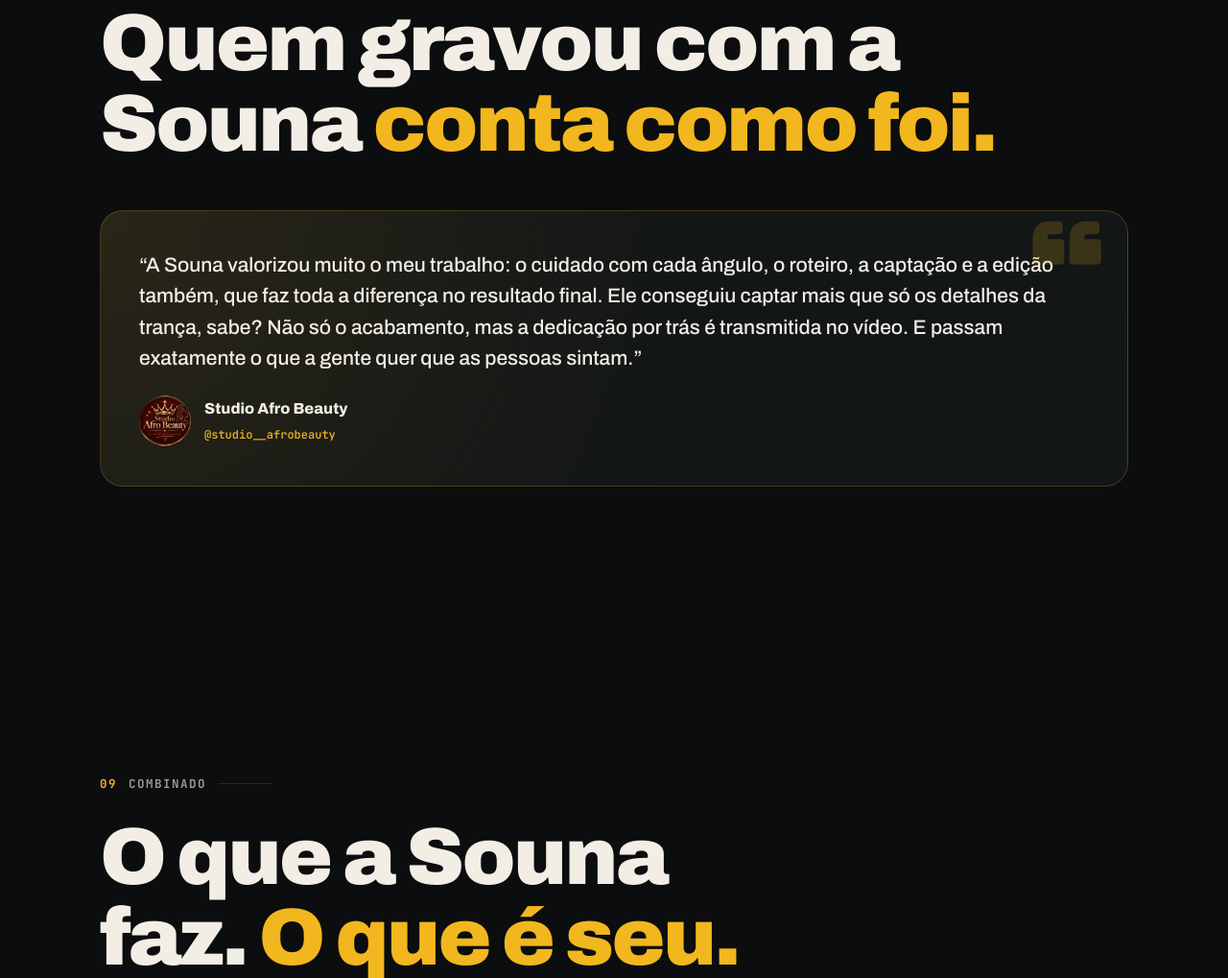
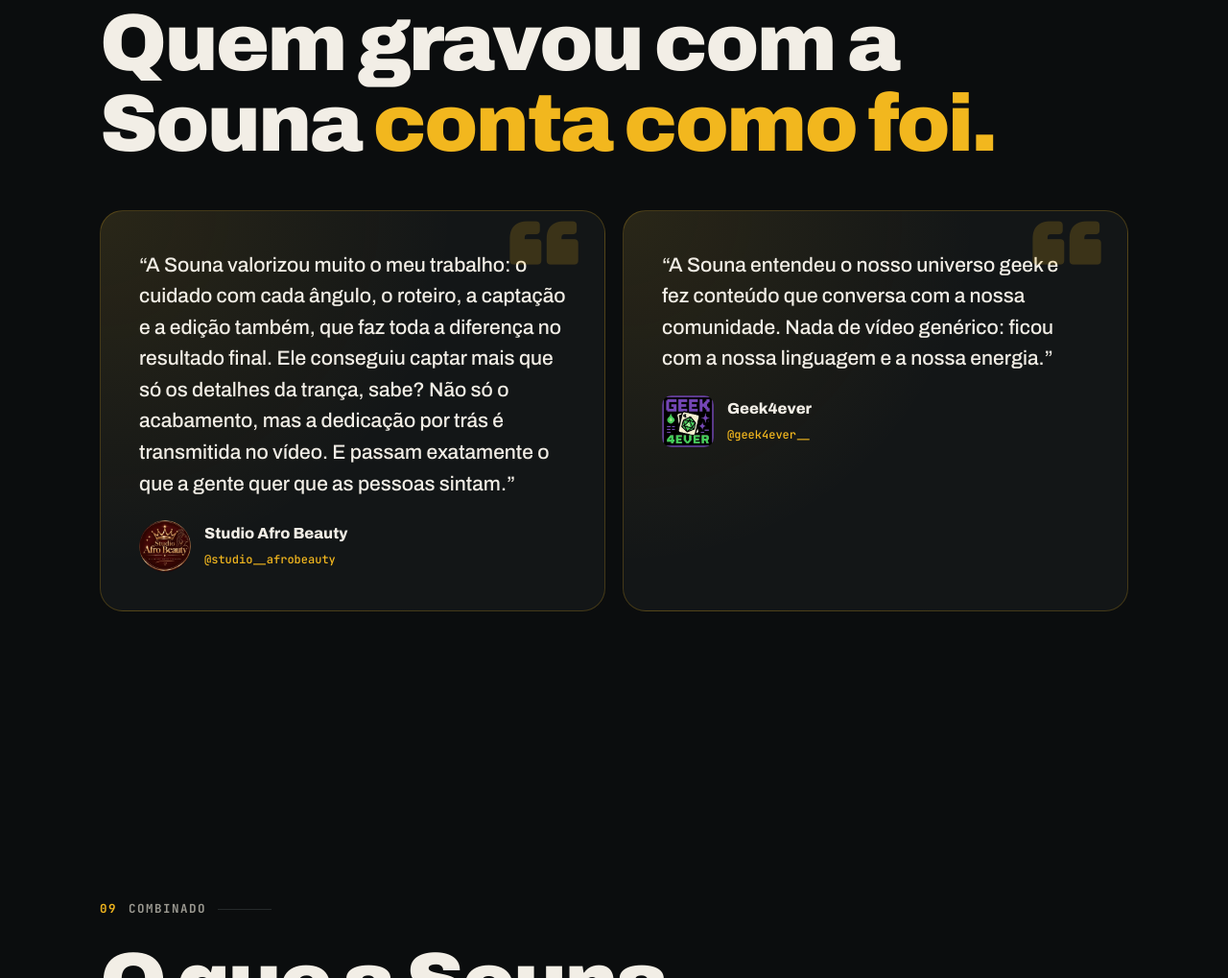
Before and after one commit to Alessandrosouzasena1-code/souna-midia, a plain HTML site: page index.html in a window 1280 px wide. Shown: the part 10890-11909 px from the top of the page at 96% size. Drawn offline with Linux system fonts and the light colour scheme.

Commit message:
Depoimento Geek4ever (aprovado pela cliente)
Co-Authored-By: Claude Opus 5.5 <noreply@anthropic.com>
Claude-Session: https://claude.ai/code/session_018jZf1LZLrvL7KMi3Kh72Hd

```diff
--- a/index.html
+++ b/index.html
@@ -693,6 +693,10 @@ footer{border-top:1px solid var(--line);padding:60px 0 34px;background:#070809}
         <blockquote>“A Souna valorizou muito o meu trabalho: o cuidado com cada ângulo, o roteiro, a captação e a edição também, que faz toda a diferença no resultado final. Ele conseguiu captar mais que só os detalhes da trança, sabe? Não só o acabamento, mas a dedicação por trás é transmitida no vídeo. E passam exatamente o que a gente quer que as pessoas sintam.”</blockquote>
         <figcaption class="by"><img src="assets/logos/studio-afro-beauty.webp" alt="Logo Studio Afro Beauty" loading="lazy"><span><b>Studio Afro Beauty</b><a href="https://www.instagram.com/studio__afrobeauty/" target="_blank" rel="noopener">@studio__afrobeauty</a></span></figcaption>
       </figure>
+      <figure class="quote">
+        <blockquote>“A Souna entendeu o nosso universo geek e fez conteúdo que conversa com a nossa comunidade. Nada de vídeo genérico: ficou com a nossa linguagem e a nossa energia.”</blockquote>
+        <figcaption class="by"><img src="assets/logos/geek4ever.webp" alt="Logo Geek4ever" loading="lazy" style="border-radius:10px"><span><b>Geek4ever</b><a href="https://www.instagram.com/geek4ever__/" target="_blank" rel="noopener">@geek4ever__</a></span></figcaption>
+      </figure>
     </div>
   </div>
 </section>
```
